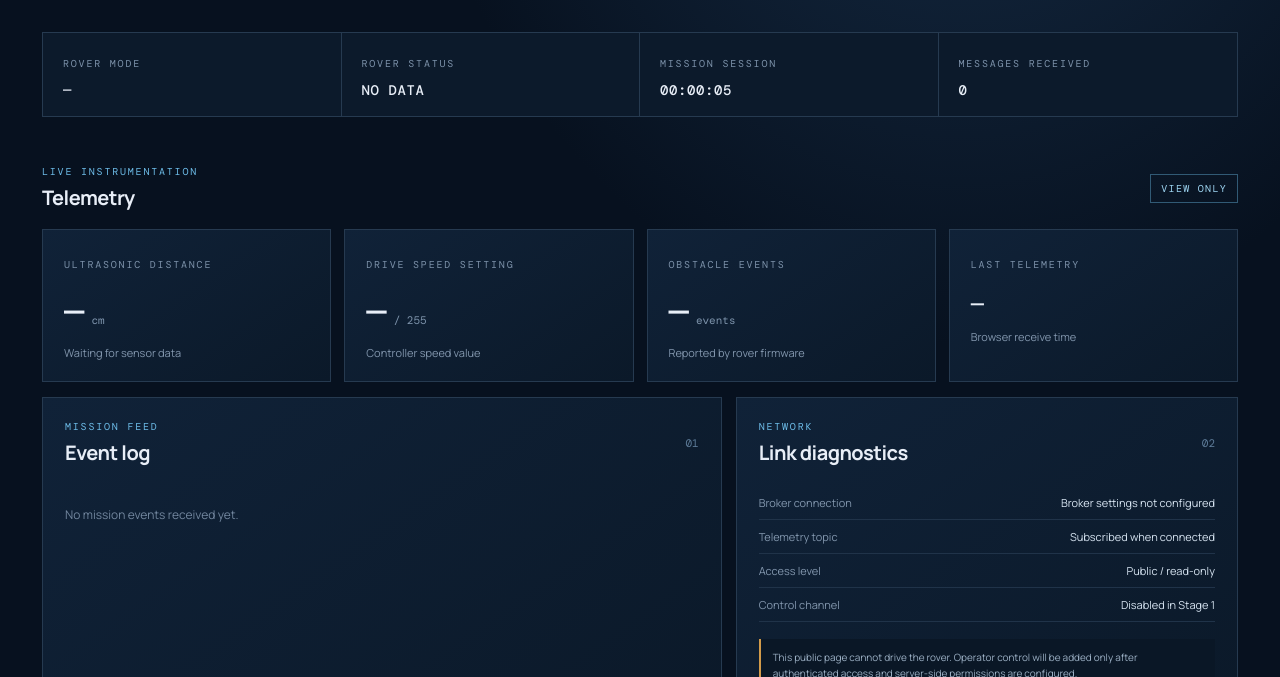
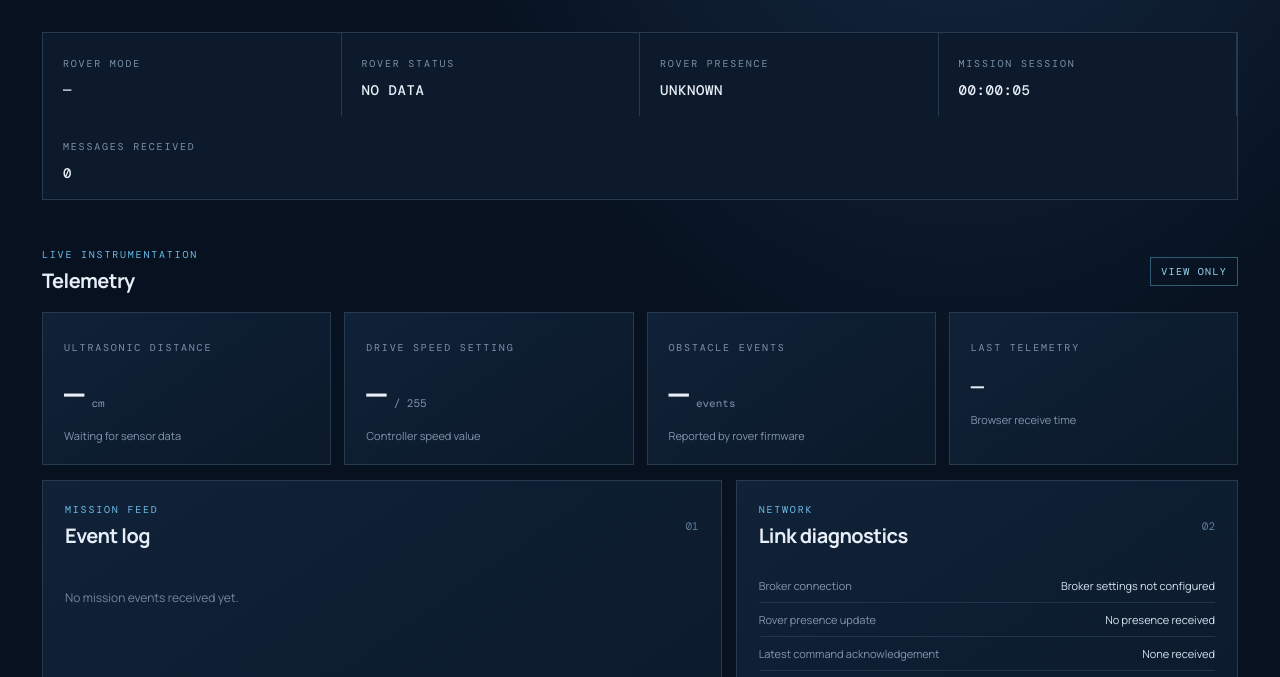
Before and after one commit to studywithsenior/chandraya-x-mission-control, a website built with Vite: page index.html in a window 1280 px wide. Shown: the part 264-941 px from the top of the page. Built offline with nearby package versions, Linux system fonts and the light colour scheme; no server answers.

Commit message:
Add rover presence and acknowledgement diagnostics

```diff
--- a/index.html
+++ b/index.html
@@ -34,6 +34,7 @@
         <section class="status-strip" aria-label="Mission status">
           <div><span class="metric-label">ROVER MODE</span><strong id="mode">—</strong></div>
           <div><span class="metric-label">ROVER STATUS</span><strong id="rover-status">NO DATA</strong></div>
+          <div><span class="metric-label">ROVER PRESENCE</span><strong id="rover-presence">UNKNOWN</strong></div>
           <div><span class="metric-label">MISSION SESSION</span><strong id="session">—</strong></div>
           <div><span class="metric-label">MESSAGES RECEIVED</span><strong id="message-count">0</strong></div>
         </section>
@@ -59,6 +60,8 @@
             <div class="panel-head"><div><p class="eyebrow">NETWORK</p><h2>Link diagnostics</h2></div><span class="panel-index">02</span></div>
             <dl class="diagnostics">
               <div><dt>Broker connection</dt><dd id="broker-state">Not configured</dd></div>
+              <div><dt>Rover presence update</dt><dd id="presence-time">No presence received</dd></div>
+              <div><dt>Latest command acknowledgement</dt><dd id="last-ack">None received</dd></div>
               <div><dt>Telemetry topic</dt><dd>Subscribed when connected</dd></div>
               <div><dt>Access level</dt><dd>Public / read-only</dd></div>
               <div><dt>Control channel</dt><dd>Disabled in Stage 1</dd></div>
```
